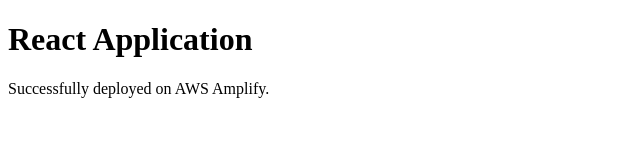
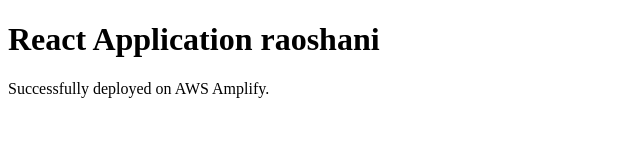
Before and after one commit to Rao-Zeeshan/amplify, a website: page index.html in a window 1280 px wide. Shown: the whole page, without its empty margins (0-640 px from the left). Drawn offline with Linux system fonts and the light colour scheme.

Commit message:
Update header in index.html to include 'raoshani'

```diff
--- a/index.html
+++ b/index.html
@@ -8,7 +8,7 @@
 
   <body>
     <div id="root">
-      <h1>React Application</h1>
+      <h1>React Application raoshani</h1>
       <p>Successfully deployed on AWS Amplify.</p>
     </div>
   </body>
```
